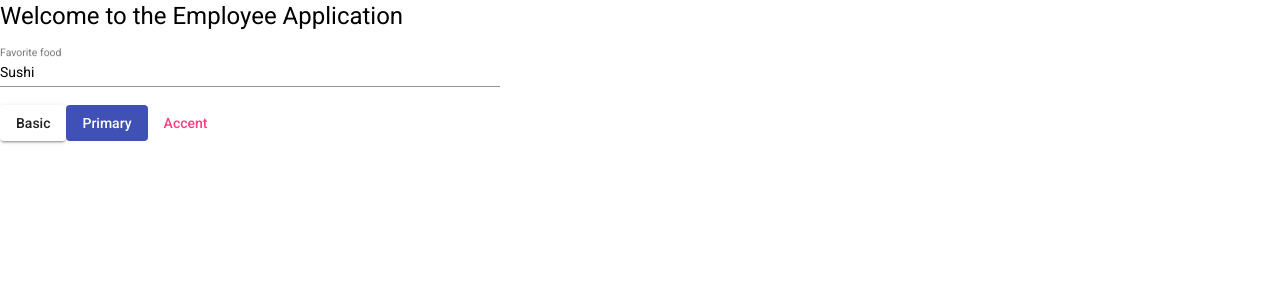
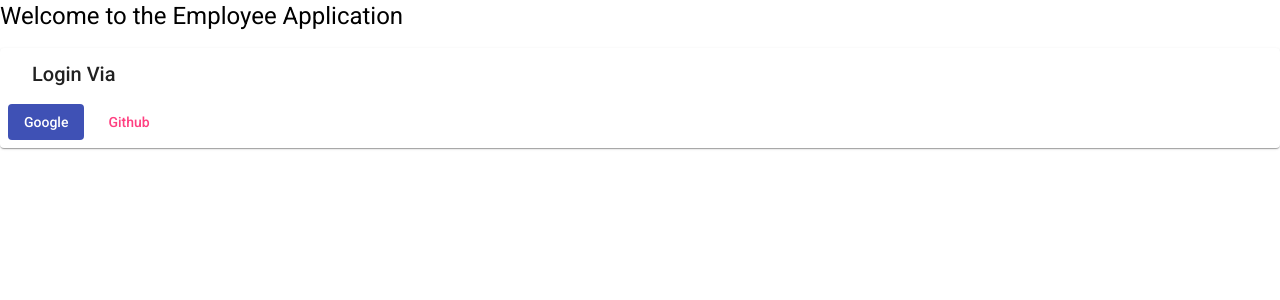
Before and after one commit to sumanp9/Employee-Portal, an Angular app: page / in a window 1280 px wide. Shown: the top 300 px of the page. Built offline with nearby package versions, Linux system fonts and the light colour scheme.

Commit message:
Added Employee Component

```diff
--- a/src/app/app-routing.module.ts
+++ b/src/app/app-routing.module.ts
@@ -1,8 +1,11 @@
 import { NgModule } from '@angular/core';
 import { Routes, RouterModule } from '@angular/router';
+import {EmployeeDetailsComponent} from "./employee-details/employee-details.component";
 
 
-const routes: Routes = [];
+const routes: Routes = [
+  {path:'emp_details', component: EmployeeDetailsComponent}
+];
 
 @NgModule({
   imports: [RouterModule.forRoot(routes)],
--- a/src/app/app.component.html
+++ b/src/app/app.component.html
@@ -1,12 +1,12 @@
 <h1>Welcome to the Employee Application</h1>
 
-  <form class="example-form">
-    <mat-form-field class="example-full-width">
-      <mat-label>Favorite food</mat-label>
-      <input matInput placeholder="Ex. Pizza" value="Sushi">
-    </mat-form-field>
-
-  </form>
-<button mat-raised-button>Basic</button>
-<button mat-flat-button color="primary">Primary</button>
-<button mat-button color="accent">Accent</button>
+<mat-card *ngIf="!loggedIn">
+  <mat-card-header>
+    <mat-card-title>Login Via</mat-card-title>
+  </mat-card-header>
+  <mat-card-actions>
+    <button mat-flat-button color="primary">Google</button>
+    <button mat-button color="accent">Github</button>
+  </mat-card-actions>
+</mat-card>
+<app-employee-details *ngIf="loggedIn"></app-employee-details>
--- a/src/app/app.component.ts
+++ b/src/app/app.component.ts
@@ -1,4 +1,5 @@
 import { Component } from '@angular/core';
+import {Router} from "@angular/router";
 
 @Component({
   selector: 'app-root',
@@ -7,4 +8,10 @@ import { Component } from '@angular/core';
 })
 export class AppComponent {
 
+  constructor(private route: Router) {
+  }
+
+    get loggedIn(){
+    return false;
+    }
 }
--- /dev/null
+++ b/src/app/employee-details/employee-details.component.html
@@ -0,0 +1 @@
+<p>employee-details works!</p>
--- /dev/null
+++ b/src/app/employee-details/employee-details.component.ts
@@ -0,0 +1,15 @@
+import { Component, OnInit } from '@angular/core';
+
+@Component({
+  selector: 'app-employee-details',
+  templateUrl: './employee-details.component.html',
+  styleUrls: ['./employee-details.component.scss']
+})
+export class EmployeeDetailsComponent implements OnInit {
+
+  constructor() { }
+
+  ngOnInit(): void {
+  }
+
+}
```
Also changed, not shown: src/app/app.module.ts (+6 -3 lines), src/app/employee-details/employee-details.component.scss (added), 1 other file (tests, documents, lock files or other folders).
